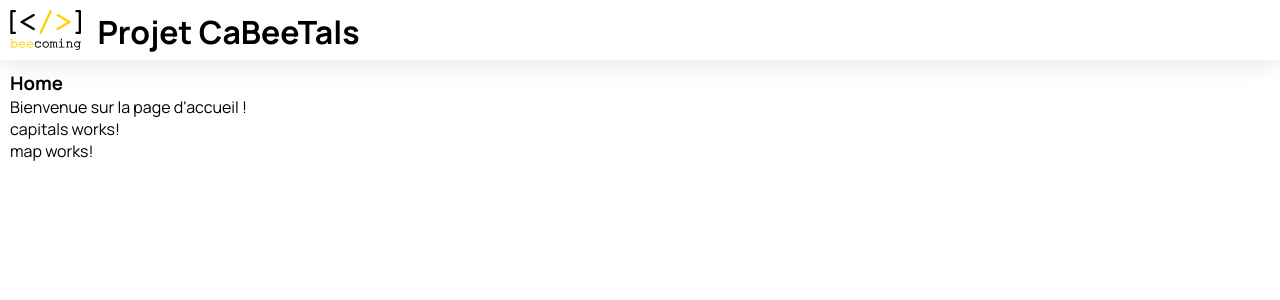
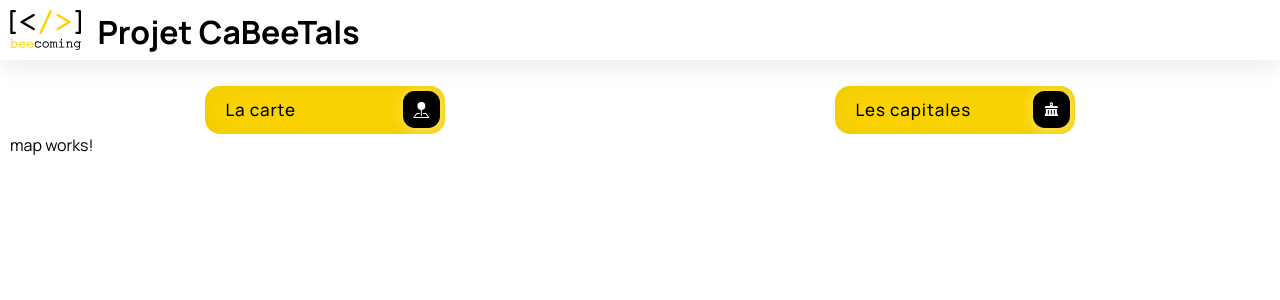
Before and after one commit to BryanTitan/cabeetals, an Angular app: page / in a window 1280 px wide. Shown: the top 300 px of the page. Built offline with nearby package versions, Linux system fonts and the light colour scheme.

Commit message:
[ADD] Mise en place du menu avec 2 boutons
2 boutons pour afficher soit la carte, soit la liste des capitales

```diff
--- a/src/app/home/home.component.css
+++ b/src/app/home/home.component.css
@@ -1,40 +1,67 @@
-.results {
-  display: grid;
-  column-gap: 14px;
-  row-gap: 14px;
-  grid-template-columns: repeat(auto-fill, minmax(400px, 400px));
-  margin-top: 50px;
+section {
+  display: flex;
   justify-content: space-around;
+  align-items: center;
+  margin-top: 1em;
 }
 
-input[type="text"] {
-  border: solid 1px var(--primary-color);
-  padding: 10px;
-  border-radius: 8px;
-  margin-right: 4px;
-  display: inline-block;
-  width: 30%;
+.cssbuttons-io-button {
+  background: var(--primary-color);
+  color: black;
+  font-family: inherit;
+  padding: 0.35em;
+  padding-left: 1.2em;
+  font-size: 17px;
+  font-weight: 500;
+  border-radius: 0.9em;
+  border: none;
+  letter-spacing: 0.05em;
+  display: flex;
+  align-items: center;
+  box-shadow: inset 0 0 1.6em -0.6em #e1bd03;
+  overflow: hidden;
+  position: relative;
+  height: 2.8em;
+  padding-right: 3.3em;
+  cursor: pointer;
+  width: 15rem;
 }
 
-button {
-  padding: 10px;
-  border: solid 1px var(--primary-color);
-  background: var(--primary-color);
-  color: white;
-  border-radius: 8px;
-}
-
-@media (min-width: 500px) and (max-width: 768px) {
-  .results {
-      grid-template-columns: repeat(2, 1fr);
-  }
-  input[type="text"] {
-      width: 70%;
+@media (max-width: 600px) {
+  .cssbuttons-io-button {
+    width: 10rem;
   }
 }
 
-@media (max-width: 499px) {
-  .results {
-      grid-template-columns: 1fr;
-  }
+.cssbuttons-io-button .icon {
+  background: black;
+  margin-left: 1em;
+  position: absolute;
+  display: flex;
+  align-items: center;
+  justify-content: center;
+  height: 2.2em;
+  width: 2.2em;
+  border-radius: 0.7em;
+  box-shadow: 0.1em 0.1em 0.6em 0.2em #fbe04f;
+  right: 0.3em;
+  transition: all 0.3s;
 }
+
+.cssbuttons-io-button:hover .icon {
+  width: calc(100% - 0.6em);
+}
+
+.cssbuttons-io-button .icon svg {
+  width: 1.1em;
+  transition: transform 0.3s;
+  color: #fbe04f;
+}
+
+.cssbuttons-io-button:hover .icon svg {
+  transform: translateX(0.1em);
+}
+
+.cssbuttons-io-button:active .icon {
+  transform: scale(0.95);
+}
--- a/src/app/home/home.component.html
+++ b/src/app/home/home.component.html
@@ -1,6 +1,52 @@
 <section>
-  <h1>Home</h1>
-  <p>Bienvenue sur la page d'accueil !</p>
+  <button class="cssbuttons-io-button" (click)="select(1)">
+    La carte
+    <div class="icon">
+      <svg
+        style="color: white"
+        xmlns="http://www.w3.org/2000/svg"
+        width="16"
+        height="16"
+        fill="currentColor"
+        class="bi bi-pin-map-fill"
+        viewBox="0 0 16 16"
+      >
+        <path
+          fill-rule="evenodd"
+          d="M3.1 11.2a.5.5 0 0 1 .4-.2H6a.5.5 0 0 1 0 1H3.75L1.5 15h13l-2.25-3H10a.5.5 0 0 1 0-1h2.5a.5.5 0 0 1 .4.2l3 4a.5.5 0 0 1-.4.8H.5a.5.5 0 0 1-.4-.8l3-4z"
+          fill="white"
+        ></path>
+        <path
+          fill-rule="evenodd"
+          d="M4 4a4 4 0 1 1 4.5 3.969V13.5a.5.5 0 0 1-1 0V7.97A4 4 0 0 1 4 3.999z"
+          fill="white"
+        ></path>
+      </svg>
+    </div>
+  </button>
+  <button class="cssbuttons-io-button" (click)="select(2)">
+    Les capitales
+    <div class="icon">
+      <svg
+        style="color: white"
+        version="1.1"
+        id="town-hall"
+        xmlns="http://www.w3.org/2000/svg"
+        width="15"
+        height="15"
+        viewBox="0 0 15 15"
+      >
+        <path
+          d="M13,4H9l0-3L7.5,0L6,1v3H2L1,5v1h13V5L13,4z M7.5,1.5c0.4,0,0.7,0.3,0.7,0.8S7.9,3,7.5,3S6.7,2.7,6.7,2.2 C6.7,1.8,7.1,1.5,7.5,1.5z M13,7H2v4l-1,1.5V14h13v-1.5L13,11V7z M5,12.5H4V8h1V12.5z M8,12.5H7V8h1V12.5z M11,12.5h-1V8h1V12.5z"
+          fill="white"
+        ></path>
+      </svg>
+    </div>
+  </button>
+</section>
+<div *ngIf="screen === 1">
+  <app-map></app-map>
+</div>
+<div *ngIf="screen === 2">
   <app-capitals></app-capitals>
-  <app-map></app-map>
-</section>
+</div>
--- a/src/app/home/home.component.ts
+++ b/src/app/home/home.component.ts
@@ -1,12 +1,20 @@
 import { Component } from '@angular/core';
+import { NgIf } from '@angular/common';
+
 import { MapComponent } from '../map/map.component';
 import { CapitalsComponent } from '../capitals/capitals.component';
 
 @Component({
   selector: 'app-home',
   standalone: true,
-  imports: [MapComponent, CapitalsComponent],
+  imports: [MapComponent, CapitalsComponent, NgIf],
   templateUrl: './home.component.html',
   styleUrls: ['./home.component.css'],
 })
-export class HomeComponent {}
+export class HomeComponent {
+  screen: number = 1;
+
+  select(selected: number) {
+    this.screen = selected;
+  }
+}
```
